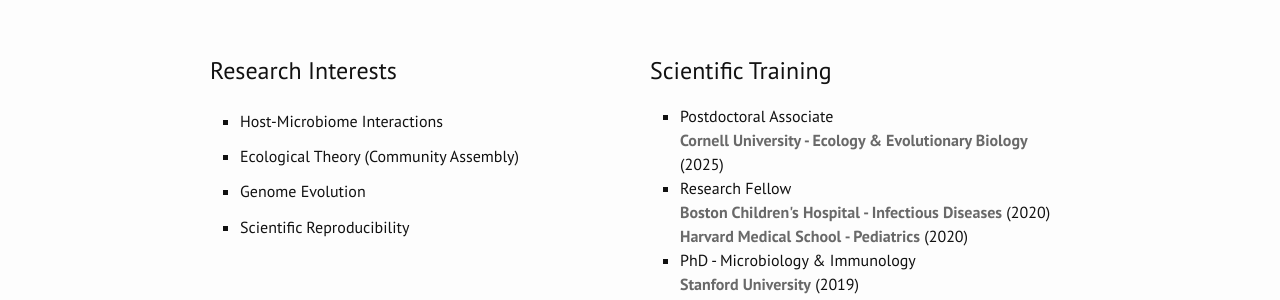
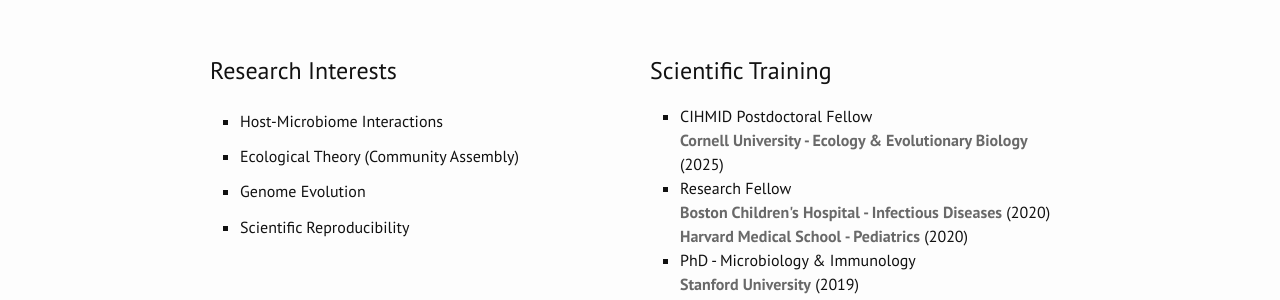
Before and after one commit to DanielSprockett/danielsprockett.github.io, a Jekyll site: the page built from index.html, in a window 1280 px wide. Shown: the part 734-1034 px from the top of the page. Built offline with Jekyll 4.4.1, drawn with Linux system fonts in a browser that asks for light colours; nearby versions of some CDN libraries; the list of posts is cut into pages by our own code.

Commit message:
Update index.html

```diff
--- a/index.html
+++ b/index.html
@@ -65,7 +65,7 @@
     <p>
       <ul style="list-style-type:square;">
         <li>
-          Postdoctoral Associate<br>
+          CIHMID Postdoctoral Fellow<br>
           <b style="color:dimgray;">Cornell University - Ecology & Evolutionary Biology</b> (2025)<br>
         </li>
         <li>
```
